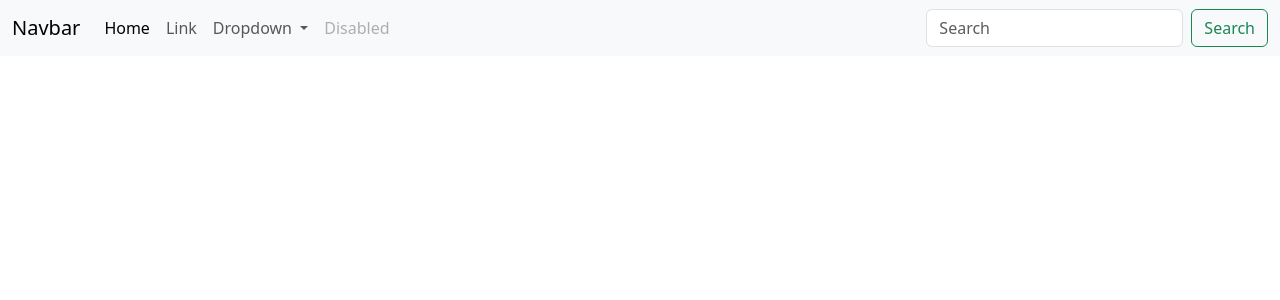
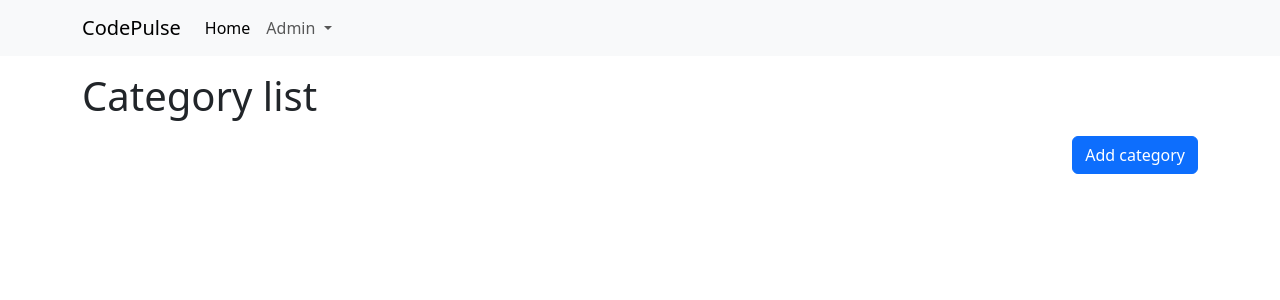
Before and after one commit to jaworovcki/BlogWebAPI, an Angular app in the folder UI/codepulse/: page /admin/categories in a window 1280 px wide. Before the commit this address led to /. Shown: the top 300 px of the page. Built offline with nearby package versions, Linux system fonts and the light colour scheme.

Commit message:
Add routing to categories components

```diff
--- a/UI/codepulse/src/app/app-routing.module.ts
+++ b/UI/codepulse/src/app/app-routing.module.ts
@@ -1,7 +1,18 @@
 import { NgModule } from '@angular/core';
 import { RouterModule, Routes } from '@angular/router';
+import { CategoryListComponent } from './features/category/category-list/category-list.component';
+import { AddCategoryComponent } from './features/category/add-category/add-category.component';
 
-const routes: Routes = [];
+const routes: Routes = [
+  {
+    path: 'admin/categories',
+    component: CategoryListComponent
+  },
+  {
+    path: 'admin/categories/add',
+    component: AddCategoryComponent
+  }
+];
 
 @NgModule({
   imports: [RouterModule.forRoot(routes)],
--- a/UI/codepulse/src/app/app.module.ts
+++ b/UI/codepulse/src/app/app.module.ts
@@ -4,11 +4,15 @@ import { BrowserModule } from '@angular/platform-browser';
 import { AppRoutingModule } from './app-routing.module';
 import { AppComponent } from './app.component';
 import { NavbarComponent } from './core/components/navbar/navbar.component';
+import { CategoryListComponent } from './features/category/category-list/category-list.component';
+import { AddCategoryComponent } from './features/category/add-category/add-category.component';
 
 @NgModule({
   declarations: [
     AppComponent,
-    NavbarComponent
+    NavbarComponent,
+    CategoryListComponent,
+    AddCategoryComponent
   ],
   imports: [
     BrowserModule,
--- a/UI/codepulse/src/app/core/components/navbar/navbar.component.html
+++ b/UI/codepulse/src/app/core/components/navbar/navbar.component.html
@@ -1,7 +1,8 @@
 <nav class="navbar navbar-expand-lg bg-body-tertiary">
-    <div class="container-fluid">
-      <a class="navbar-brand" href="#">Navbar</a>
-      <button class="navbar-toggler" type="button" data-bs-toggle="collapse" data-bs-target="#navbarSupportedContent" aria-controls="navbarSupportedContent" aria-expanded="false" aria-label="Toggle navigation">
+  <div class="container">
+    <a class="navbar-brand" href="#">CodePulse</a>
+    <button class="navbar-toggler" type="button" data-bs-toggle="collapse" data-bs-target="#navbarSupportedContent"
+      aria-controls="navbarSupportedContent" aria-expanded="false" aria-label="Toggle navigation">
       <span class="navbar-toggler-icon"></span>
     </button>
     <div class="collapse navbar-collapse" id="navbarSupportedContent">
@@ -9,28 +10,17 @@
         <li class="nav-item">
           <a class="nav-link active" aria-current="page" href="#">Home</a>
         </li>
-          <li class="nav-item">
-            <a class="nav-link" href="#">Link</a>
-          </li>
         <li class="nav-item dropdown">
           <a class="nav-link dropdown-toggle" href="#" role="button" data-bs-toggle="dropdown" aria-expanded="false">
-              Dropdown
+            Admin
           </a>
           <ul class="dropdown-menu">
-              <li><a class="dropdown-item" href="#">Action</a></li>
-              <li><a class="dropdown-item" href="#">Another action</a></li>
-              <li><hr class="dropdown-divider"></li>
-              <li><a class="dropdown-item" href="#">Something else here</a></li>
+            <li><a class="dropdown-item" [routerLink]="['/admin/categories']">Categories</a></li>
+            <!-- <li><hr class="dropdown-divider"></li> -->
+            <!-- <li><a class="dropdown-item" href="#">Something else here</a></li> -->
           </ul>
         </li>
-          <li class="nav-item">
-            <a class="nav-link disabled" aria-disabled="true">Disabled</a>
-          </li>
       </ul>
-        <form class="d-flex" role="search">
-          <input class="form-control me-2" type="search" placeholder="Search" aria-label="Search">
-          <button class="btn btn-outline-success" type="submit">Search</button>
-        </form>
     </div>
   </div>
 </nav>
--- /dev/null
+++ b/UI/codepulse/src/app/features/category/add-category/add-category.component.html
@@ -0,0 +1 @@
+<p>add-category works!</p>
--- /dev/null
+++ b/UI/codepulse/src/app/features/category/category-list/category-list.component.html
@@ -0,0 +1,7 @@
+<div class="container">
+    <h1 class="mt-3">Category list</h1>
+
+    <div class="d-flex justify-content-end mt-3">
+        <a [routerLink]="['/admin/categories/add']" class="btn btn-primary">Add category</a>
+    </div>
+</div>
```
Also changed, not shown: UI/codepulse/src/app/features/category/add-category/add-category.component.ts (added, +10 -0 lines), UI/codepulse/src/app/features/category/category-list/category-list.component.ts (added, +10 -0 lines), UI/codepulse/src/app/features/category/add-category/add-category.component.css (added), UI/codepulse/src/app/features/category/category-list/category-list.component.css (added), 2 other files (tests, documents, lock files or other folders). Lines whose indentation alone changed are shown as unchanged.
